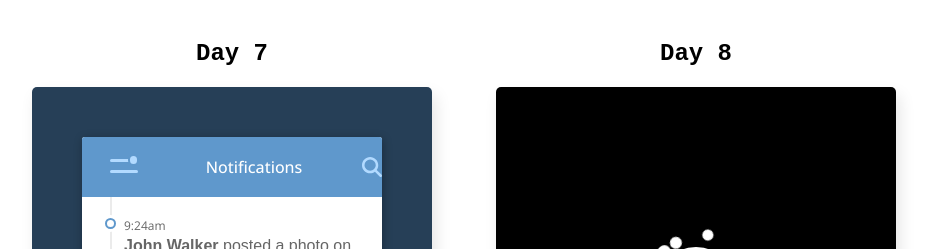
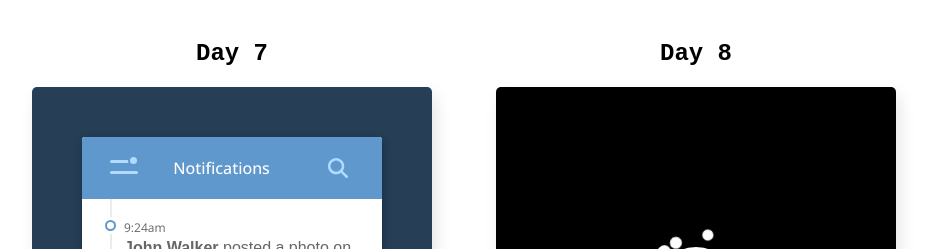
Before and after one commit to heatherdice/100_days_css, a React (Create React App) app: page / in a window 1280 px wide. Shown: the part 2620-2869 px from the top of the page, without its empty margins (176-1107 px from the left). Built offline with nearby package versions, Linux system fonts and the light colour scheme.

Commit message:
Adjusted day 7 header spacing

```diff
--- a/src/styles/dayStyles/Day07.css
+++ b/src/styles/dayStyles/Day07.css
@@ -19,9 +19,6 @@
 .menu-icon:hover .menu-bottom,
 .menu-icon:hover .menu-circle {
     background: #FFFFFF;
-}
-.day7-card-header, .day7-notification-menu ul {
-    justify-content: space-between;
 }
 .day7-card-header, .magnifying-glass:hover, .day7-notification-menu li:hover {
     color: #FFFFFF;
@@ -66,6 +63,7 @@
     height: 10%;
     border-radius: 2.75px 2.75px 0 0;
     position: relative;
+    justify-content: center;
 }
 
 /* menu icon w/ notifications dot */
@@ -98,9 +96,9 @@
 /* notifications title */
 .day7-title {
     font-weight: 500;
-    margin: 0 auto;
-    padding-left: 6em;
-    padding-right: 2em;
+    /* margin: 0 1em; */
+    padding-left: 5.75em;
+    padding-right: 3em;
 }
 
 /* search bar */
@@ -131,6 +129,7 @@
 .magnifying-glass {
     color: #B2DAFF;
     font-size: 1.25em;
+    margin: 0.5em 1.75em 0.5em 0.5em
 }
 
 /* white notifications section */
@@ -180,6 +179,7 @@
 	transform: translate3d(20px,0,0);
 }
 .day7-notification-menu ul {
+    justify-content: space-between;
     list-style: none;
     color: #B2DAFF;
     padding: 0;
```
